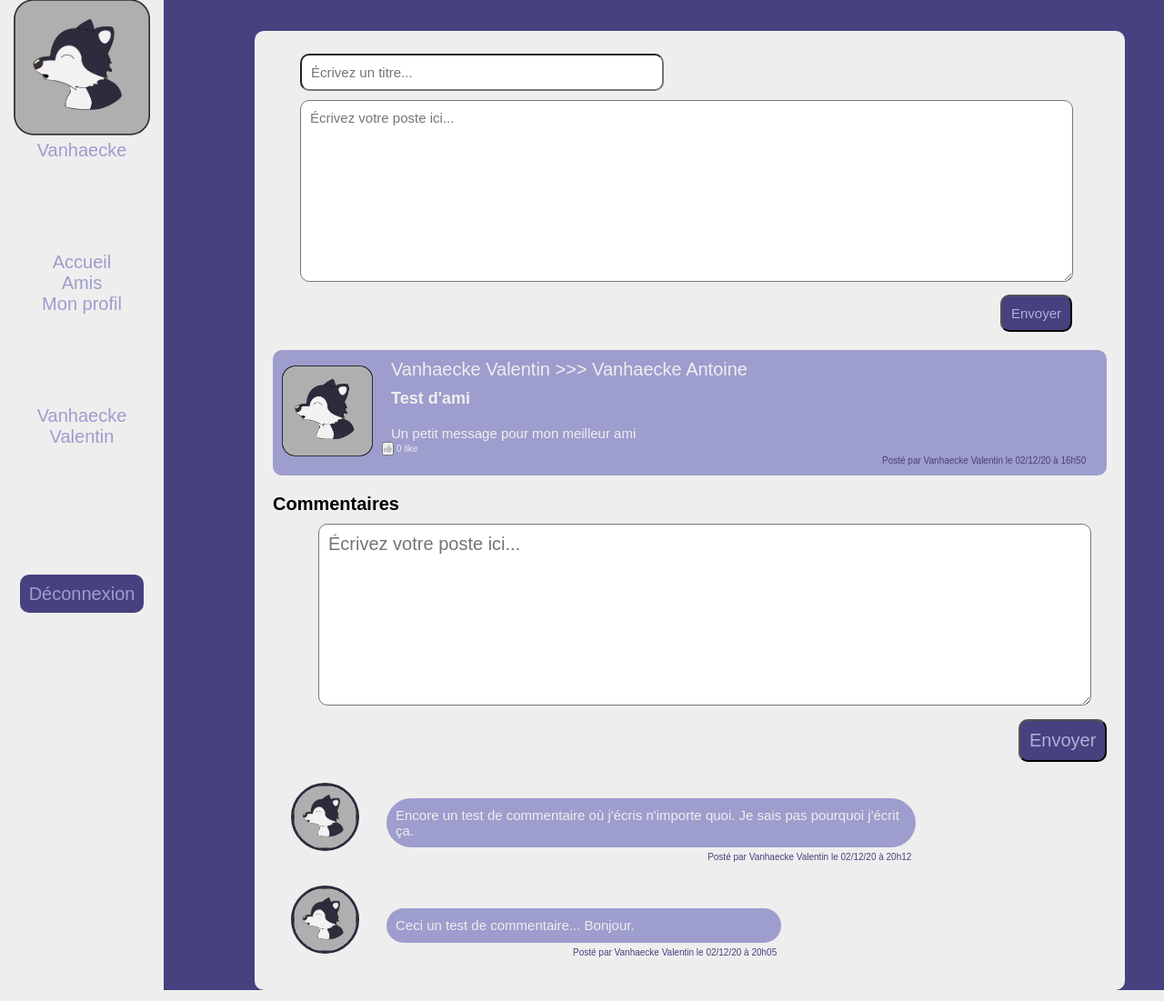
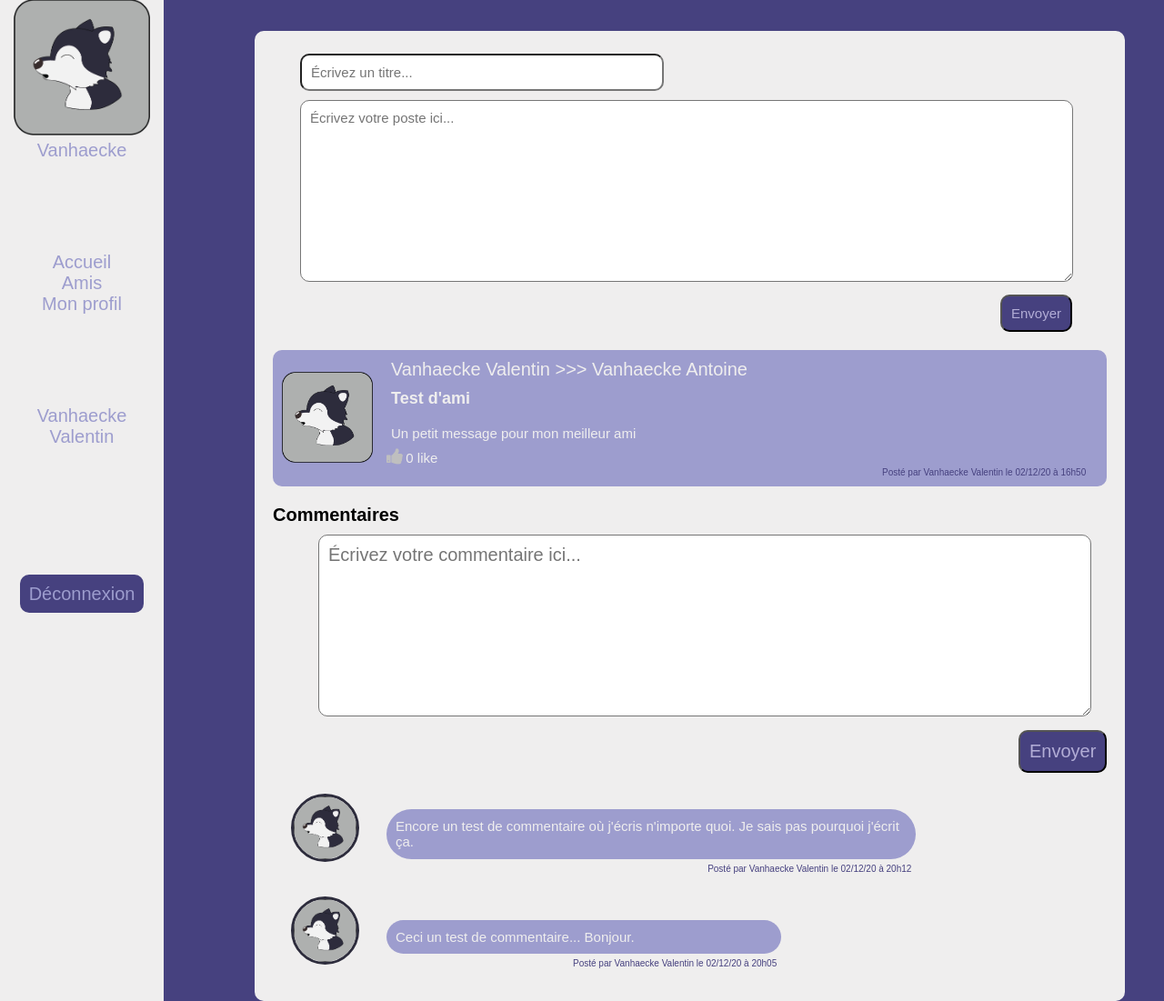
Before and after one commit to VanSkull/WOLFACE, a PHP site: page / in a window 1280 px wide; the page is wider, and only the part inside the window is pictured. Shown: the part 16-1117 px from the top of that part at 91% size. Run offline with PHP 8.4, Linux system fonts and the light colour scheme; a user stored in the database is signed in; data comes from the database, SQL or seed files in the repository; data that the repository does not hold is empty.

Commit message:
Correction CSS et CSS boutons like

```diff
--- a/css/style.css
+++ b/css/style.css
@@ -577,6 +577,7 @@ body{
     width: 850px;
     height: 200px;;
     border-radius: 10px;
+    resize: vertical;
     color: #9D9DCE;
 }
 
@@ -621,3 +622,19 @@ body{
     background-color: #B2ADD6;
     color: #46417F;
 }
+
+button.like-button{
+    background: none;
+    border: none;
+    font-size: 2rem;
+    margin-left: 5px;
+    margin-top: 5px;
+}
+
+button.like-button:hover{
+    cursor: pointer;
+}
+
+.nb-likes-post{
+    font-size: 1.5rem;
+}
--- a/vues/accueil.php
+++ b/vues/accueil.php
@@ -137,7 +137,7 @@
 
                     <div id="ecrit-commentaire">
                         <form action="index.php?action=ajoutCommentaire" method="post">
-                            <textarea id="content" name="content" placeholder="Écrivez votre poste ici..." required></textarea>
+                            <textarea id="content" name="content" placeholder="Écrivez votre commentaire ici..." required></textarea>
                             <input type="hidden" name="idPost" value="<?php echo $line_posts["IDPost"]; ?>" />
                             <input id="send-commentaire" type="submit" value="Envoyer">
                         </form>
--- a/vues/profil.php
+++ b/vues/profil.php
@@ -135,7 +135,7 @@
                                 echo "<input type='hidden' name='idAmi' value='".$line['id']."' />";
                             }
                         ?>
-                        <input type="submit" value="Envoyer">
+                        <input id="send-post" type="submit" value="Envoyer">
                     </form>
                 </div>
                 <div id="profil-amis">
@@ -305,7 +305,7 @@
 
                             <div id="ecrit-commentaire">
                                 <form action="index.php?action=ajoutCommentaire" method="post">
-                                    <textarea id="content" name="content" placeholder="Écrivez votre poste ici..." required></textarea>
+                                    <textarea id="content" name="content" placeholder="Écrivez votre commentaire ici..." required></textarea>
                                     <input type="hidden" name="idPost" value="<?php echo $line_posts["IDPost"]; ?>" />
                                     <input id="send_ecrit-commentaire" type="submit" value="Envoyer">
                                 </form>
```
